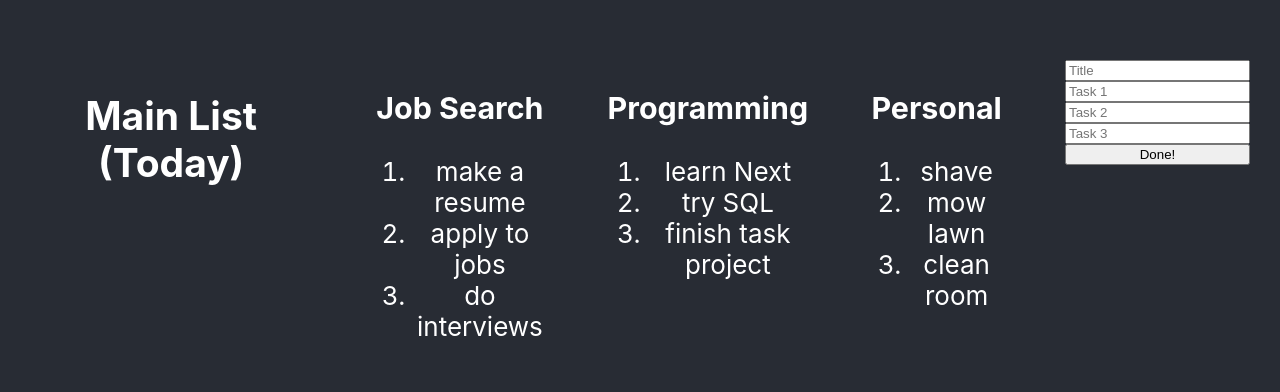
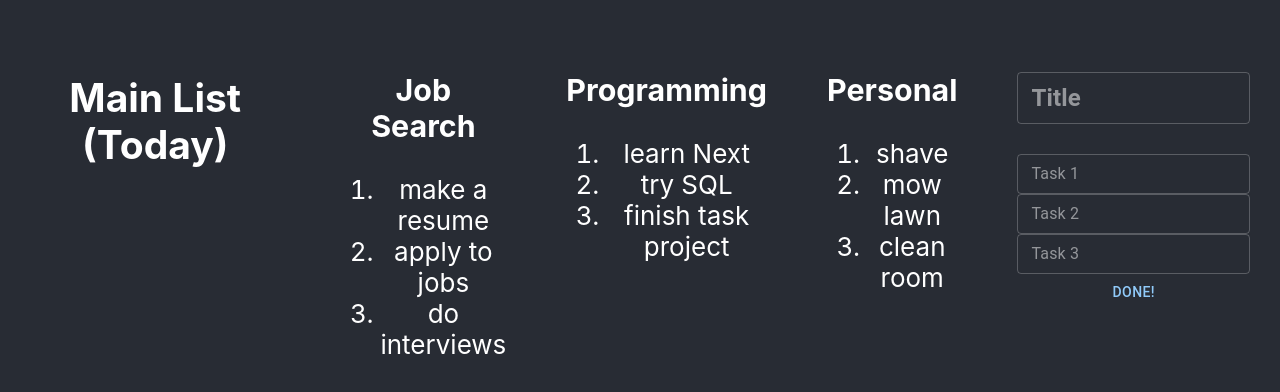
Before and after one commit to ElderlyC/Task-Stacker, a React (Create React App) app: page / in a window 1280 px wide. Shown: the part 186-578 px from the top of the page. Built offline with nearby package versions, Linux system fonts and the light colour scheme.

Commit message:
added material UI

```diff
--- a/package.json
+++ b/package.json
@@ -3,6 +3,9 @@
   "version": "0.1.0",
   "private": true,
   "dependencies": {
+    "@emotion/react": "^11.11.4",
+    "@emotion/styled": "^11.11.0",
+    "@mui/material": "^5.15.12",
     "@testing-library/jest-dom": "^5.17.0",
     "@testing-library/react": "^13.4.0",
     "@testing-library/user-event": "^13.5.0",
--- a/src/Components/SubList.tsx
+++ b/src/Components/SubList.tsx
@@ -1,15 +1,22 @@
 import React from "react";
+import { TextField, Button } from "@mui/material";
 // clicking a button creates a new 'SubList' which comprises of a title, then an expanding list
 // clicking done changes inputs into display 'h3'/'li' (non editable)
 
 const SubList = () => {
   return (
     <div style={{ display: "flex", flexDirection: "column", margin: "30px" }}>
-      <input placeholder="Title" />
-      <input placeholder="Task 1" />
-      <input placeholder="Task 2" />
-      <input placeholder="Task 3" />
-      <button>Done!</button>
+      <h3>
+        <TextField
+          placeholder="Title"
+          size="small"
+          inputProps={{ style: { fontSize: "1.5rem", fontWeight: "700" } }}
+        />
+      </h3>
+      <TextField placeholder="Task 1" size="small" />
+      <TextField placeholder="Task 2" size="small" />
+      <TextField placeholder="Task 3" size="small" />
+      <Button>Done!</Button>
     </div>
   );
 };
--- a/src/index.tsx
+++ b/src/index.tsx
@@ -1,15 +1,24 @@
-import React from 'react';
-import ReactDOM from 'react-dom/client';
-import './index.css';
-import App from './App';
-import reportWebVitals from './reportWebVitals';
+import React from "react";
+import ReactDOM from "react-dom/client";
+import "./index.css";
+import App from "./App";
+import reportWebVitals from "./reportWebVitals";
+import { createTheme, ThemeProvider } from "@mui/material/styles";
+
+const darkTheme = createTheme({
+  palette: {
+    mode: "dark",
+  },
+});
 
 const root = ReactDOM.createRoot(
-  document.getElementById('root') as HTMLElement
+  document.getElementById("root") as HTMLElement
 );
 root.render(
   <React.StrictMode>
-    <App />
+    <ThemeProvider theme={darkTheme}>
+      <App />
+    </ThemeProvider>
   </React.StrictMode>
 );
 
```
Also changed, not shown: 1 other file (tests, documents, lock files or other folders).
